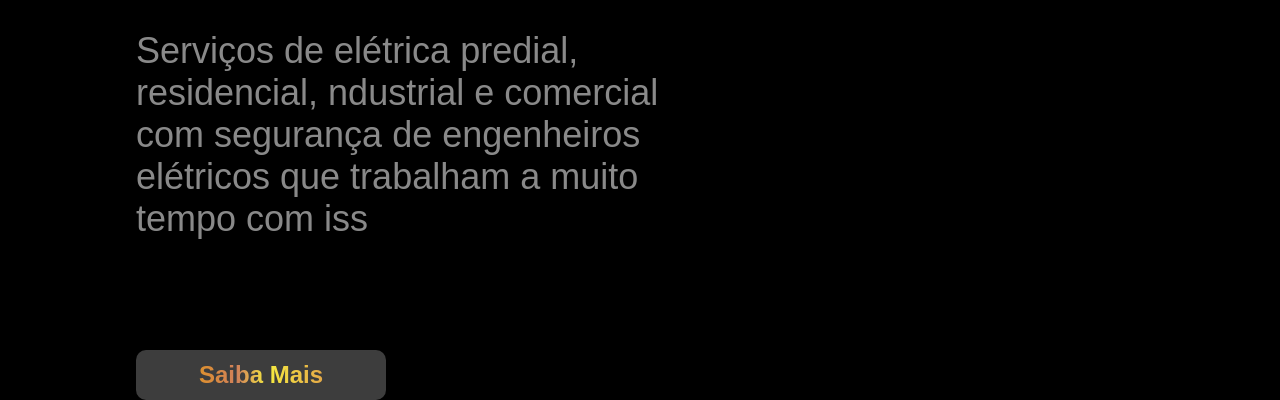
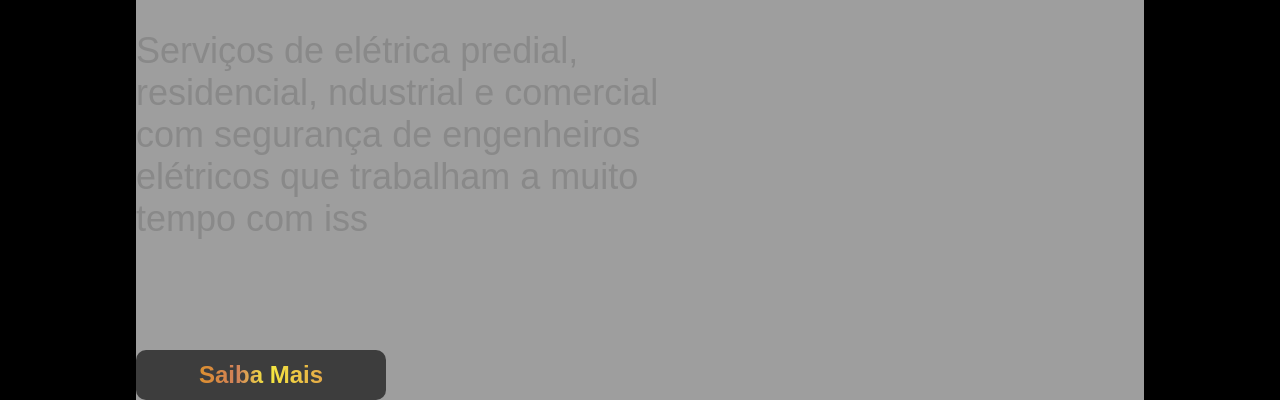
Before and after one commit to eder0782/blog_teste, a plain HTML site: page index.html in a window 1280 px wide. Shown: the part 510-910 px from the top of the page. Drawn offline with Linux system fonts and the light colour scheme; the site is published under a folder, as on GitHub Pages, so addresses that start at the root find nothing.

Commit message:
ajuste imagem backgound

```diff
--- a/css/styles.css
+++ b/css/styles.css
@@ -86,7 +86,7 @@ body{
     display: flex;
     flex-direction: column;
     align-items: flex-start;
-    background-image: url("/img/fundoeletrical.png");
+    background-image: url("../img/fundoeletrical.png");
     background-repeat: no-repeat;
     background-size: cover;
 }
```
